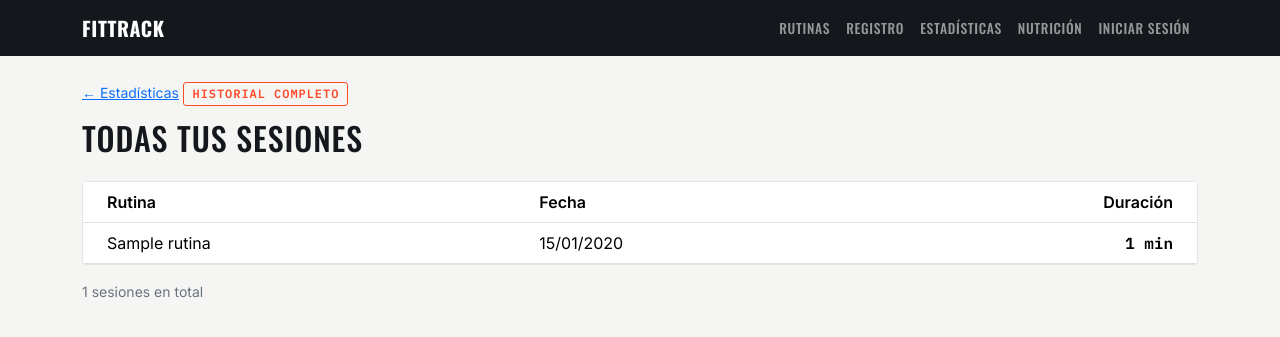
After one commit to 280303Sabis/fittrack, a Flask app: page /estadisticas/historial in a window 1280 px wide. The commit adds this page. Shown: the top 337 px of the page. Run offline with Flask 3, Linux system fonts and the light colour scheme; a user stored in the database is signed in; tables that the repository leaves empty hold one stand-in row (values such as "Sample post").

Commit message:
Historial completo de sesiones

```diff
--- a/routes/estadisticas.py
+++ b/routes/estadisticas.py
@@ -82,3 +82,13 @@ def resumen():
         meta_semanal=meta_semanal,
         progreso_meta=progreso_meta,
     )
+
+@estadisticas_bp.route("/historial")
+@login_required
+def historial():
+    registros = (
+        RegistroActividad.query.filter_by(usuario_id=current_user.id)
+        .order_by(RegistroActividad.fecha.desc())
+        .all()
+    )
+    return render_template("estadisticas/historial.html", registros=registros)
--- /dev/null
+++ b/templates/estadisticas/historial.html
@@ -0,0 +1,40 @@
+{% extends "base.html" %}
+{% block title %}Historial — FitTrack{% endblock %}
+{% block content %}
+
+<a href="{{ url_for('estadisticas.resumen') }}" class="d-inline-block mb-3 small">← Estadísticas</a>
+
+<span class="tag-label">Historial completo</span>
+<h2 class="mb-4">Todas tus sesiones</h2>
+
+{% if registros %}
+<div class="card">
+    <div class="card-body p-0">
+        <table class="table mb-0">
+            <thead>
+                <tr>
+                    <th class="ps-4">Rutina</th>
+                    <th>Fecha</th>
+                    <th class="pe-4 text-end">Duración</th>
+                </tr>
+            </thead>
+            <tbody>
+                {% for r in registros %}
+                <tr>
+                    <td class="ps-4">{{ r.rutina.nombre }}</td>
+                    <td>{{ r.fecha.strftime('%d/%m/%Y') }}</td>
+                    <td class="pe-4 text-end stat-number">{{ r.duracion_minutos }} min</td>
+                </tr>
+                {% endfor %}
+            </tbody>
+        </table>
+    </div>
+</div>
+<p class="small mt-3" style="color: var(--color-muted);">{{ registros|length }} sesiones en total</p>
+{% else %}
+<div class="text-center py-5">
+    <p style="color: var(--color-muted);">Todavía no has completado ninguna rutina.</p>
+</div>
+{% endif %}
+
+{% endblock %}
--- a/templates/estadisticas/resumen.html
+++ b/templates/estadisticas/resumen.html
@@ -83,7 +83,10 @@
 </div>
 </div>
 
-<h5 class="mb-3">Últimas sesiones</h5>
+<div class="d-flex justify-content-between align-items-center mb-3">
+    <h5 class="mb-0">Últimas sesiones</h5>
+    <a href="{{ url_for('estadisticas.historial') }}" class="small">Ver historial completo →</a>
+</div>
 
 {% if ultimos_registros %}
 <div class="card">
```
